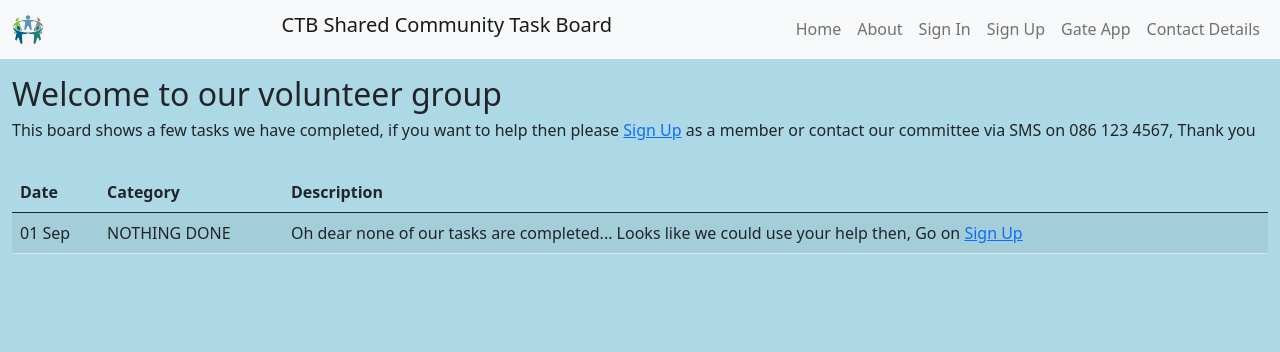
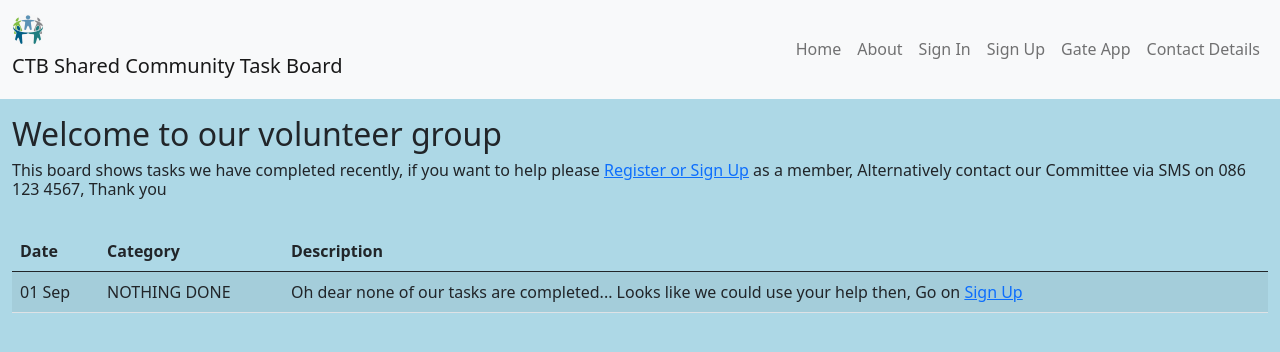
Before and after one commit to siobhain/ctb, a Django app: page /guest/ in a window 1280 px wide. Shown: the top 352 px of the page. Run offline with Django 3.2, Linux system fonts and the light colour scheme; data that the repository does not hold is empty.

Commit message:
CTB: Fix #28 navbar orientation incorrect

```diff
--- a/static/css/style.css
+++ b/static/css/style.css
@@ -1,4 +1,3 @@
-
 body {
   background-color:   lightblue;
 }
@@ -10,6 +9,16 @@ body {
 .largefont > * {
     font-size: 1.2rem;
   }
+
 h4 {
   text-align: justify;
 }
+
+.bold {
+  font-weight: bold;
+}
+
+.navbar-nav .nav-link:hover {
+  color: #fff;
+  background-color: #005f85;
+}
--- a/taskapp/templates/taskapp/home_guest.html
+++ b/taskapp/templates/taskapp/home_guest.html
@@ -5,10 +5,10 @@
 <div class="container-fluid pt-3">
     <h2>Welcome to our volunteer group</h2>
     <!-- Could be improved so that if Queryset is empty Table is not generated -->
-    <h6>This board shows a few tasks we have completed, if you
-        want to help then please
-        <a href="{% url 'account_signup' %}">Sign Up</a> as a member or
-        contact our committee via SMS on 086 123 4567, Thank you
+    <h6>This board shows tasks we have completed recently, if you
+        want to help please
+        <a href="{% url 'account_signup' %}">Register or Sign Up</a> as a member,
+        Alternatively contact our Committee via SMS on 086 123 4567, Thank you
     </h6>
     <br>
     <div class="table-responsive">
--- a/templates/account/signup.html
+++ b/templates/account/signup.html
@@ -15,7 +15,7 @@
 <div class="container-fluid">
   <div class="row">
     <div class="col-lg-6 col-md-6 col-12 largefont">
-      <p>
+      <p class="bold">
         Once registered you will be able to
         <ol>
           <li>View outstanding Tasks on our Shared Task Board</li>
@@ -25,7 +25,7 @@
           <li>Delete Task you previously added</li>
         </ol>
       </p>
-      <p>
+      <p class="bold">
         The following will be added in a future version
         <ol>
           <li>Request another member be assigned a Task </li>
--- a/templates/base.html
+++ b/templates/base.html
@@ -9,12 +9,12 @@
     <link href="https://cdn.jsdelivr.net/npm/bootstrap@5.0.2/dist/css/bootstrap.min.css" rel="stylesheet" integrity="sha384-EVSTQN3/azprG1Anm3QDgpJLIm9Nao0Yz1ztcQTwFspd3yD65VohhpuuCOmLASjC" crossorigin="anonymous">
     <script src="https://cdn.jsdelivr.net/npm/bootstrap@5.0.2/dist/js/bootstrap.bundle.min.js" integrity="sha384-MrcW6ZMFYlzcLA8Nl+NtUVF0sA7MsXsP1UyJoMp4YLEuNSfAP+JcXn/tWtIaxVXM" crossorigin="anonymous"></script>
     <link rel="stylesheet" href="{% static 'css/style.css' %}">
-    <!-- favicon  These are effecting navbar & I can't figure it out-->
-    <!-- <link rel="icon" type="image/x-icon" href="{% static 'favicon.ico' %}">
-    <link rel="apple-touch-icon" sizes="180x180" href="{% static 'apple-touch-icon.png'" %}>
-    <link rel="icon" type="image/png" sizes="32x32" href="{% static 'favicon-32x32.png'" %}>
-    <link rel="icon" type="image/png" sizes="16x16" href="{% static 'favicon-16x16.png'" %}>
-    <link rel="manifest" href="{% static 'site.webmanifest'" %}> -->
+    <!-- favicon  -->
+    <link rel="icon" type="image/x-icon" href="{% static 'favicon.ico' %}">
+    <link rel="apple-touch-icon" sizes="180x180" href="{% static 'apple-touch-icon.png' %}">
+    <link rel="icon" type="image/png" sizes="32x32" href="{% static 'favicon-32x32.png' %}">
+    <link rel="icon" type="image/png" sizes="16x16" href="{% static 'favicon-16x16.png' %}">
+    <link rel="manifest" href="{% static 'site.webmanifest' %}">
     {% block extra_head %}
     {% endblock %}
 </head>
@@ -22,19 +22,23 @@
 <body>
   <header>
     <nav class="navbar navbar-expand bg-light navbar-light">
-      <!-- <nav class="navbar navbar-expand bg-dark navbar-dark fixed-top"></nav> -->
+      <!-- the Left aligned sectio of the navbar usine margin edge : me-auto on div-->
       <div class="container-fluid">
-        <a class="navbar-brand" href="#">
+        <div class="navbar-brand me-auto">
           <img src="/static/favicon-32x32.png" alt="CTB Logo"  class="rounded-pill">
-        </a>
-        <h1 class="navbar-brand">CTB Shared Community Task Board</h1>
-    <!-- <nav class="navbar navbar-expand navbar-light bg-light"> -->
+          <!-- Screen size will determine which title appears under the logo large to small-->
+          <span class="navbar-brand d-none d-lg-block">CTB Shared Community Task Board</span>
+          <span class="navbar-brand d-none d-md-block d-lg-none">Community Task Board</span>
+          <span class="navbar-brand d-block d-md-none">CTB</span>
+        </div>
       </div>
+      <!-- the Right aligned section of the navbar usinf margin start : ms-auto on div-->
       <div class="container-fluid">
         <ul class="navbar-nav ms-auto">
           <li class="nav-item">
               <a class="nav-link"  href="{% url 'member-home' %}">Home</a>
           </li>
+          <!-- About not displayed on small screens -->
           <li class="nav-item d-none d-sm-block">
             <a class="nav-link"  href="{% url 'about' %}">About</a>
           </li>
@@ -44,9 +48,11 @@
             <li class="nav-item"><a class="nav-link" href="{% url 'account_login' %}">Sign In</a></li>
             <li class="nav-item"><a class="nav-link" href="{% url 'account_signup' %}">Sign Up</a></li>
           {% endif %}
+          <!-- Gate App not displayed on small screens -->
           <li class="nav-item d-none d-sm-block">
             <a class="nav-link" href="{% url 'soon' %}">Gate App</a>
           </li>
+          <!-- Contact not displayed on small screens -->
           <li class="nav-item d-none d-sm-block">
             <a class="nav-link" href="{% url 'soon' %}">Contact Details</a>
           </li>
```
